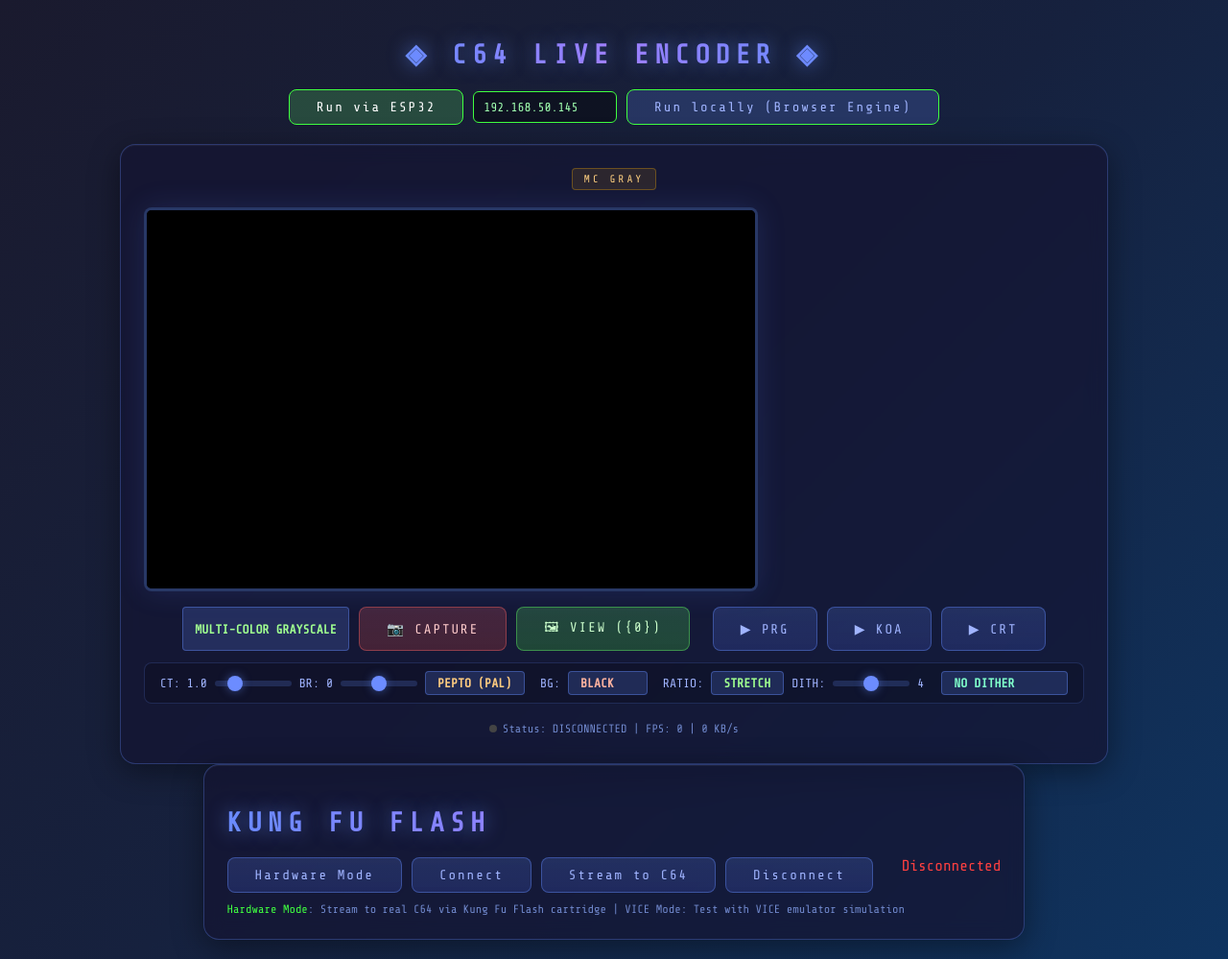
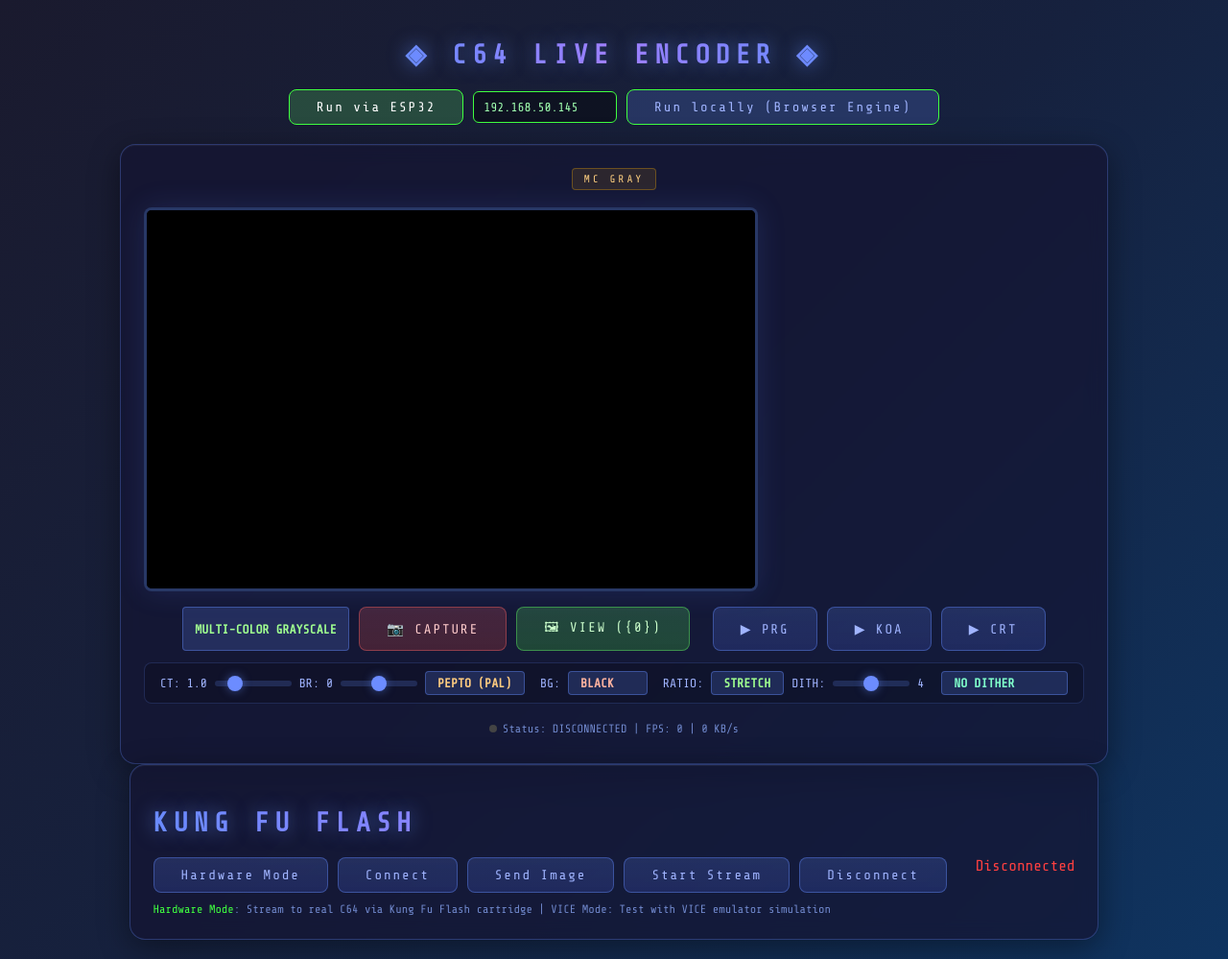
Before and after one commit to mwedmark/espStreamer, a plain HTML site: page frontend/index.html in a window 1280 px wide. Shown: the whole page at 96% size. Drawn offline with nearby package versions, Linux system fonts and the light colour scheme; no server answers.

```diff
--- a/frontend/app.js
+++ b/frontend/app.js
@@ -122,7 +122,7 @@ function updateKungFuStatus(status, connected) {
   }
 }
 
-async function streamToC64() {
+async function sendImageToC64() {
   if (!kungFuWebSocket || kungFuWebSocket.readyState !== WebSocket.OPEN) {
     alert('Not connected to Kung Fu Flash server');
     return;
@@ -144,11 +144,56 @@ async function streamToC64() {
     };
 
     kungFuWebSocket.send(JSON.stringify(message));
-    updateKungFuStatus('Streaming...', true);
+    updateKungFuStatus('Image Sent', true);
 
   } catch (error) {
     void 0;
     updateKungFuStatus('Stream Failed', false);
+  }
+}
+
+let c64StreamInterval = null;
+
+async function toggleStream() {
+  if (!kungFuWebSocket || kungFuWebSocket.readyState !== WebSocket.OPEN) {
+    alert('Not connected to Kung Fu Flash server');
+    return;
+  }
+
+  const toggleBtn = document.getElementById('stream-toggle-btn');
+
+  if (c64StreamInterval) {
+    clearInterval(c64StreamInterval);
+    c64StreamInterval = null;
+    if (toggleBtn) toggleBtn.textContent = 'Start Stream';
+    updateKungFuStatus('Stream Stopped', true);
+  } else {
+    if (toggleBtn) toggleBtn.textContent = 'Stop Stream';
+    updateKungFuStatus('Streaming Animation...', true);
+
+    c64StreamInterval = setInterval(() => {
+      if (!kungFuWebSocket || kungFuWebSocket.readyState !== WebSocket.OPEN) {
+        clearInterval(c64StreamInterval);
+        c64StreamInterval = null;
+        if (toggleBtn) toggleBtn.textContent = 'Start Stream';
+        return;
+      }
+
+      try {
+        const canvas = document.getElementById('c');
+        if (canvas) {
+          // Send live canvas directly without saving to screenshots array
+          const thumb = canvas.toDataURL('image/png');
+          const message = {
+            command: 'stream_frame',
+            image_data: thumb
+          };
+          kungFuWebSocket.send(JSON.stringify(message));
+        }
+      } catch (error) {
+        void 0;
+      }
+    }, 100); // 10 fps
   }
 }
 
--- a/frontend/index.html
+++ b/frontend/index.html
@@ -318,7 +318,8 @@
     <div class="controls">
       <button onclick="toggleViceMode()" class="btn" id="vice-mode-btn">Hardware Mode</button>
       <button onclick="connectKungFuFlash()" class="btn">Connect</button>
-      <button onclick="streamToC64()" class="btn" id="stream-btn">Stream to C64</button>
+      <button onclick="sendImageToC64()" class="btn" id="stream-btn">Send Image</button>
+      <button onclick="toggleStream()" class="btn" id="stream-toggle-btn">Start Stream</button>
       <button onclick="disconnectKungFuFlash()" class="btn">Disconnect</button>
       <span id="kungfu-status" style="margin-left: 20px; color: #ff4040;">Disconnected</span>
     </div>
```
